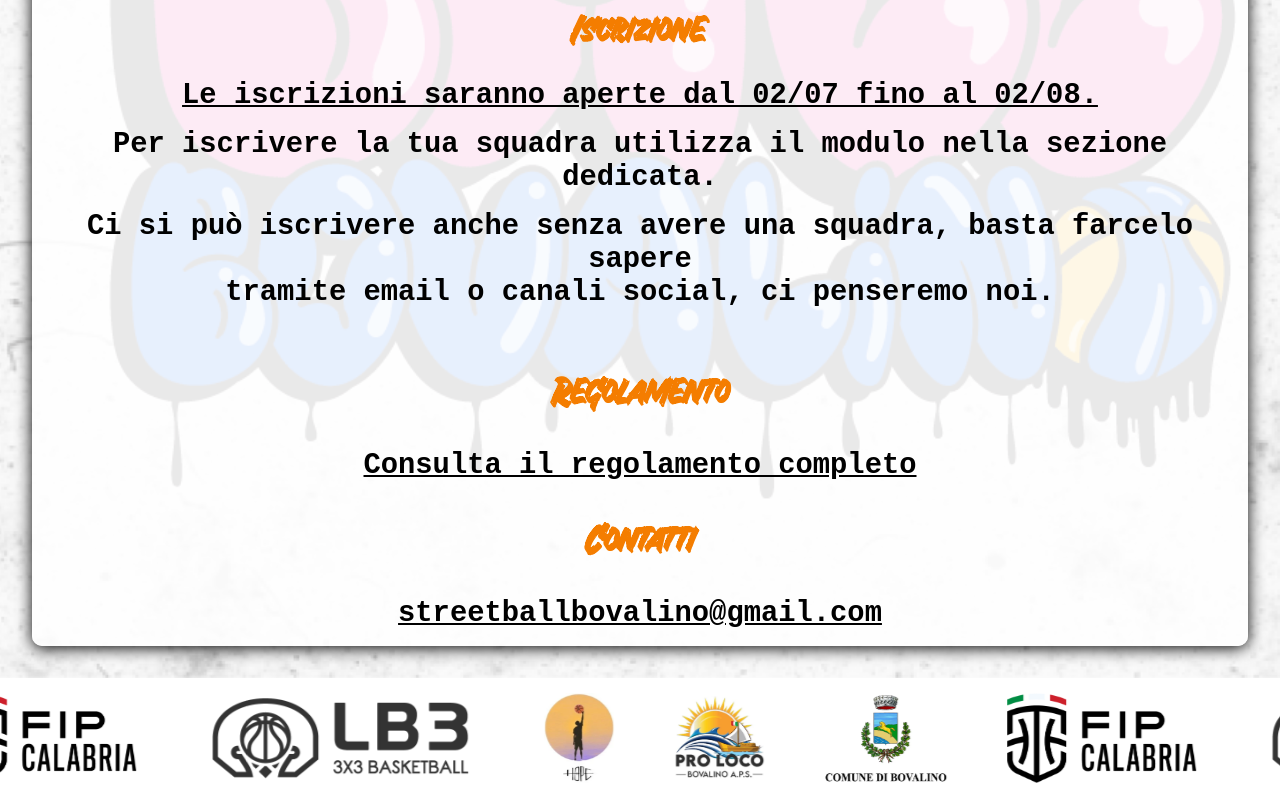
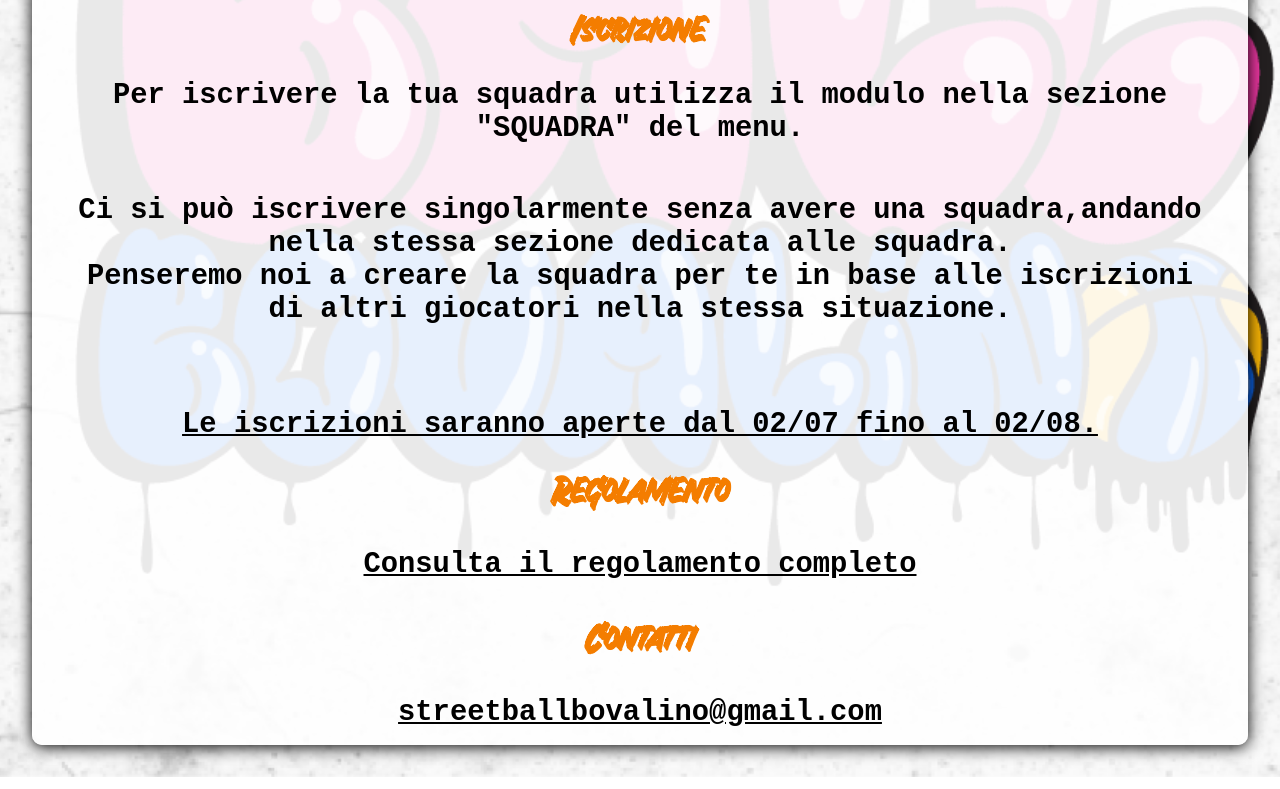
Before and after one commit to streetballbovalino/sbb, a website: page src/nav/info.html in a window 1280 px wide. Shown: the part 958-1747 px from the top of the page. Drawn offline with Linux system fonts and the light colour scheme.

Commit message:
info page fix

```diff
--- a/src/nav/info.html
+++ b/src/nav/info.html
@@ -51,12 +51,12 @@
                 <p>Under 16 Maschile (2009-2012)<br>Under 16 Femminile (2009-2012)<br>Under 14 Mista (2011-2015)</p>
                 <p>Per la categoria U14 Mista: almeno 1 ragazza in squadra.</p>
                 <h2>Iscrizione</h2>
+                <p>Per iscrivere la tua squadra utilizza il modulo nella sezione "SQUADRA" del menu.<br><br>
+                </p>
+                <p>Ci si può iscrivere singolarmente senza avere una squadra,andando<br>nella stessa sezione dedicata alle squadra.<br>
+                Penseremo noi a creare la squadra per te in base alle iscrizioni<br>di altri giocatori nella stessa situazione.<br><br></p>
+                <br>
                 <p style="text-decoration: underline;">Le iscrizioni saranno aperte dal 02/07 fino al 02/08.</p>
-                <p>Per iscrivere la tua squadra utilizza il modulo nella sezione dedicata.
-                </p>
-                <p>Ci si può iscrivere anche senza avere una squadra, basta farcelo sapere<br>tramite email o canali
-                    social, ci penseremo noi.</p>
-                <br>
                 <h2>Regolamento</h2>
                 <p>
                 <a href="../assets/pdf/regolamentoStreetballBovalino2025.pdf" download>
```
